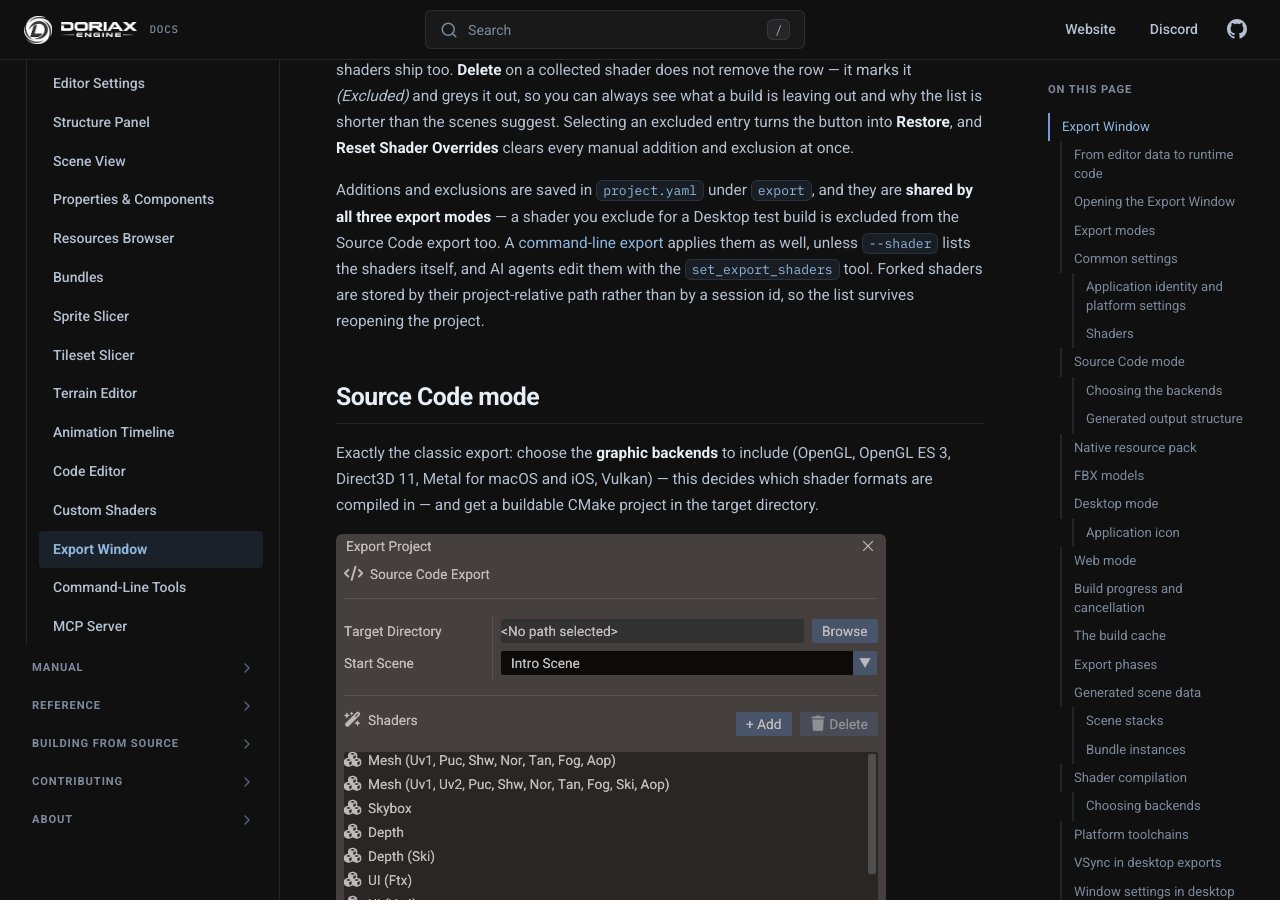
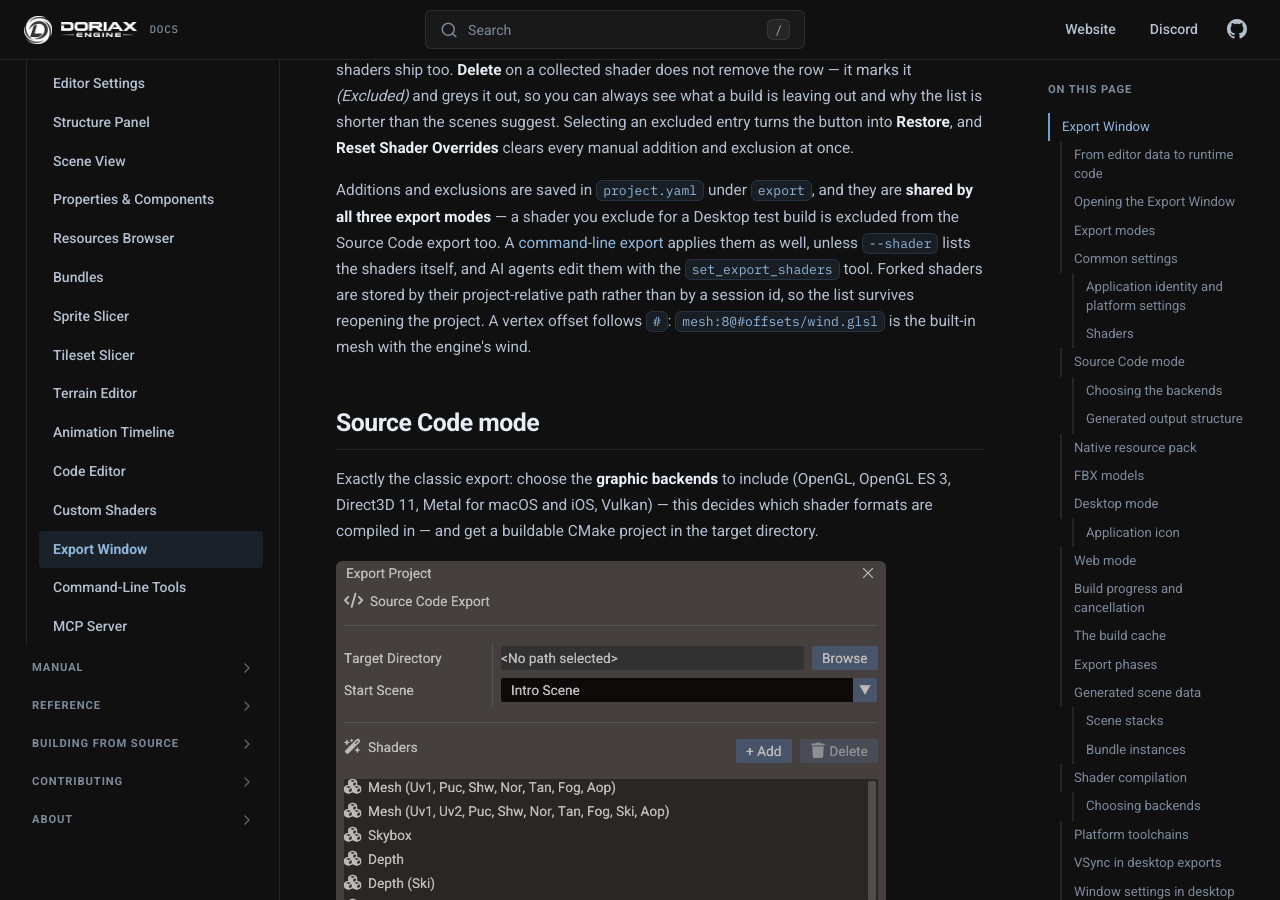
Before and after one commit to doriaxengine/doriax-docs, an MkDocs documentation site: the page built from docs/editor/export.md, in a window 1280 px wide and 900 px high, scrolled down 4364 px. Built offline with MkDocs 1.6.1, drawn with Linux system fonts in a browser that asks for light colours; comment, search, counter and statistics services are not loaded.

Commit message:
Noted vertex offset keys in export overrides

```diff
--- a/docs/editor/export.md
+++ b/docs/editor/export.md
@@ -144,7 +144,8 @@ Additions and exclusions are saved in `project.yaml` under `export`, and they ar
 excluded from the Source Code export too. A [command-line export](command-line.md#project-settings-the-command-line-uses)
 applies them as well, unless `--shader` lists the shaders itself, and AI agents edit them
 with the `set_export_shaders` tool. Forked shaders are stored by their project-relative
-path rather than by a session id, so the list survives reopening the project.
+path rather than by a session id, so the list survives reopening the project. A vertex
+offset follows `#`: `mesh:8@#offsets/wind.glsl` is the built-in mesh with the engine's wind.
 
 ## Source Code mode
 
```
